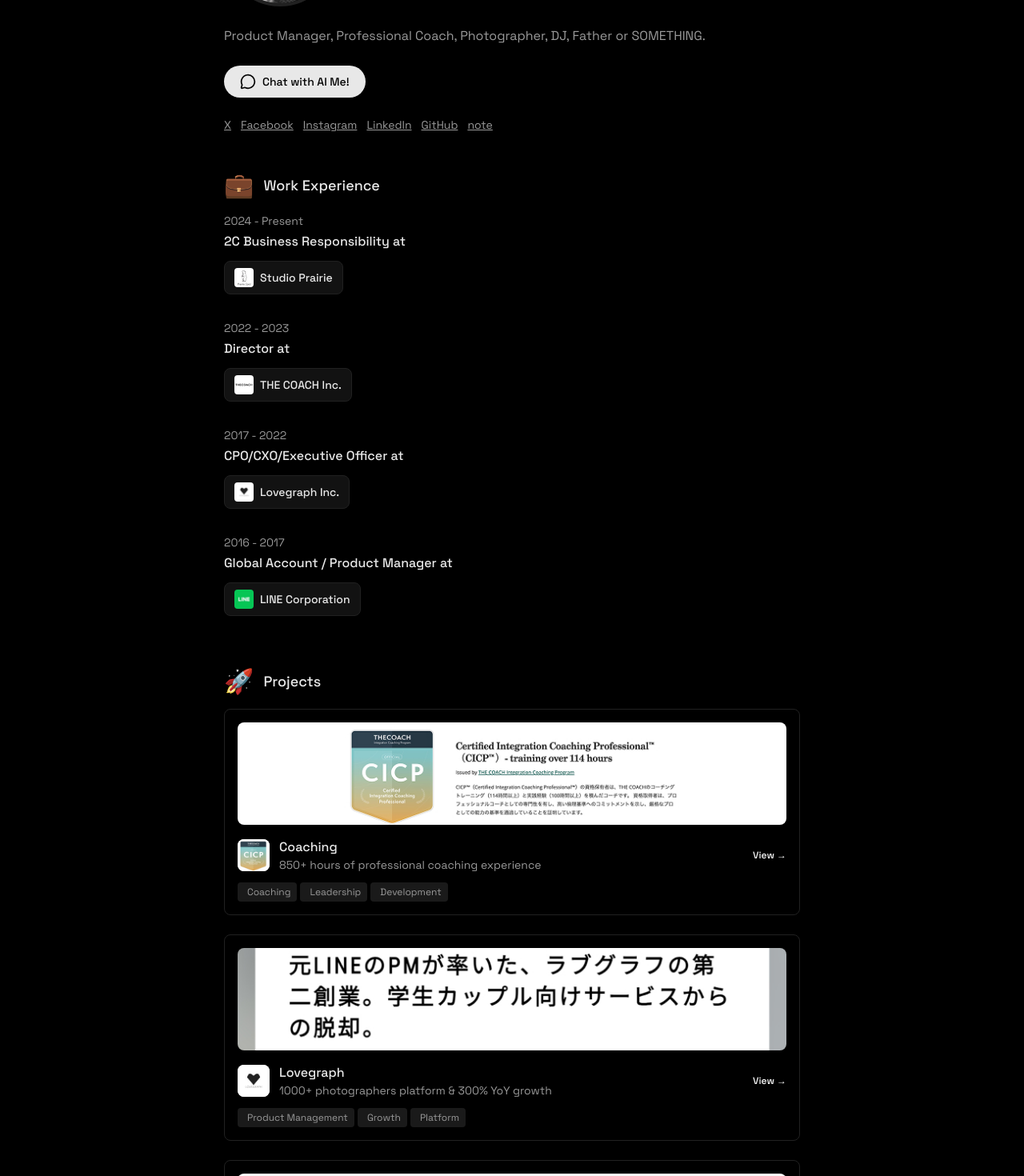
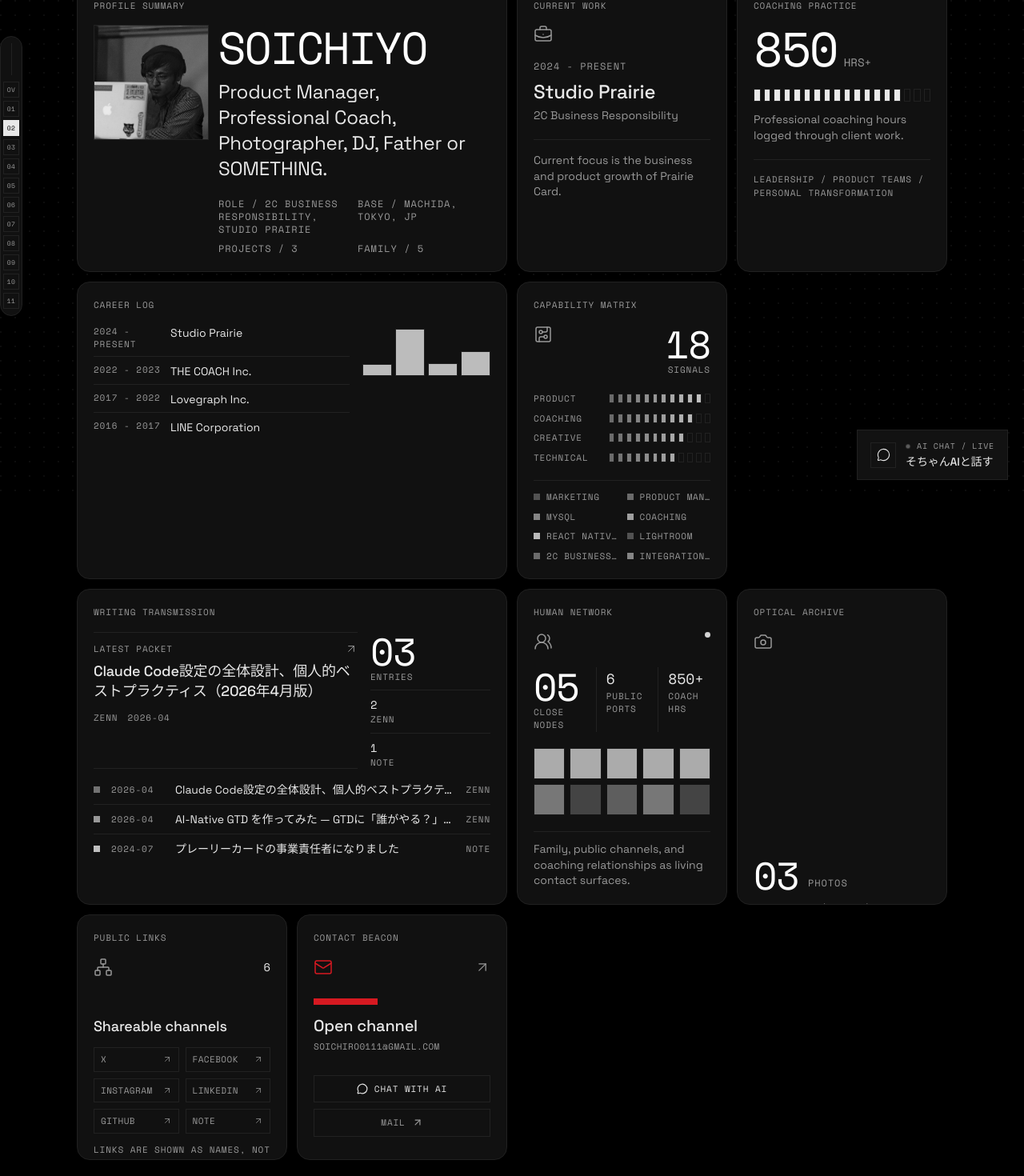
Before and after one commit to soichiyo/bio, a Next.js app: page / in a window 1280 px wide. Shown: the part 180-1650 px from the top of the page at 80% size. Built offline with nearby package versions, Linux system fonts and the light colour scheme; a web font is replaced by a local one.

Commit message:
feat: 新デザインの共有しやすさを高める

```diff
--- a/components/PersonalOSDashboard.tsx
+++ b/components/PersonalOSDashboard.tsx
@@ -12,7 +12,7 @@
   UsersRound,
 } from "lucide-react";
 import Image from "next/image";
-import { useEffect, useMemo, useState } from "react";
+import { useMemo, useState } from "react";
 import {
   expertise,
   myFamily,
@@ -25,30 +25,6 @@
 } from "../lib/data";
 import { ChatModal } from "./ui/ChatModal";
 import type { CSSProperties, ReactNode } from "react";
-
-function useCountUp(target: number, duration = 900) {
-  const [value, setValue] = useState(0);
-
-  useEffect(() => {
-    const startedAt = performance.now();
-    let frame = 0;
-
-    const tick = (now: number) => {
-      const progress = Math.min((now - startedAt) / duration, 1);
-      const eased = 1 - Math.pow(1 - progress, 3);
-      setValue(Math.round(target * eased));
-
-      if (progress < 1) {
-        frame = requestAnimationFrame(tick);
-      }
-    };
-
-    frame = requestAnimationFrame(tick);
-    return () => cancelAnimationFrame(frame);
-  }, [duration, target]);
-
-  return value;
-}
 
 function Card({
   children,
@@ -66,9 +42,6 @@
       animate={{ opacity: 1, y: 0 }}
       transition={{ duration: 0.55, ease: [0.4, 0, 0.2, 1] }}
     >
-      <div className="pointer-events-none absolute right-4 top-4 opacity-0 transition-opacity duration-200 group-hover:opacity-100">
-        <span className="telemetry-label">LIVE</span>
-      </div>
       <div className="telemetry-label mb-4">{label}</div>
       {children}
     </motion.article>
@@ -91,26 +64,6 @@
   );
 }
 
-function DotField({ count = 64, active = 34 }: { count?: number; active?: number }) {
-  return (
-    <div className="grid w-full max-w-none grid-cols-12 gap-1.5 justify-self-stretch md:max-w-[180px] md:grid-cols-8 md:justify-self-end">
-      {Array.from({ length: count }).map((_, index) => {
-        const isActive = index % 3 === 0 || index < active || index === 47;
-        return (
-          <span
-            key={index}
-            className={`aspect-square ${isActive ? "dot-pulse bg-foreground" : "bg-border"}`}
-            style={{
-              opacity: isActive ? 0.18 + ((index * 7) % 6) * 0.12 : 0.34,
-              "--dot-delay": `${(index % 11) * 120}ms`,
-            } as CSSProperties}
-          />
-        );
-      })}
-    </div>
-  );
-}
-
 function MiniBars({ values, labels }: { values: number[]; labels?: string[] }) {
   return (
     <div className="flex h-12 items-end gap-1 sm:h-16" aria-hidden="true">
@@ -129,19 +82,20 @@
   );
 }
 
-function SocialPorts() {
+function PublicLinks() {
   return (
-    <div className="grid grid-cols-3 gap-1.5">
-      {profileData.socialLinks.map((link, index) => (
-        <span
+    <div className="grid grid-cols-2 gap-2">
+      {profileData.socialLinks.map((link) => (
+        <a
           key={link.name}
-          className="h-6 border border-border bg-foreground/80 sm:h-7"
-          title={link.name}
-          style={{
-            opacity: 0.35 + (index % 3) * 0.18,
-            transitionDelay: `${index * 45}ms`,
-          }}
-        />
+          href={link.url}
+          target="_blank"
+          rel="noopener noreferrer"
+          className="flex items-center justify-between gap-2 border border-border px-2 py-1.5 font-data text-[11px] uppercase tracking-[0.04em] text-muted-foreground transition-colors hover:border-[var(--border-visible)] hover:text-foreground"
+        >
+          <span className="truncate">{link.name === "X (Twitter)" ? "X" : link.name}</span>
+          <ArrowUpRight className="h-3 w-3 shrink-0" strokeWidth={1.5} />
+        </a>
       ))}
     </div>
   );
@@ -149,12 +103,12 @@
 
 export function PersonalOSDashboard() {
   const [isChatOpen, setIsChatOpen] = useState(false);
-  const coachingHours = useCountUp(850);
-  const familyNodes = useCountUp(myFamily.length, 700);
-  const projectCount = useCountUp(projects.length, 700);
-  const writingCount = useCountUp(writings.length, 700);
-  const photoCount = useCountUp(photoGallery.length, 700);
-  const socialCount = useCountUp(profileData.socialLinks.length, 700);
+  const coachingHours = 850;
+  const familyNodes = myFamily.length;
+  const projectCount = projects.length;
+  const writingCount = writings.length;
+  const photoCount = photoGallery.length;
+  const socialCount = profileData.socialLinks.length;
 
   const currentWork = workExperiences[0];
   const latestWriting = writings[0];
@@ -189,66 +143,52 @@
   );
 
   return (
-    <section className="mb-16 sm:mb-20">
+    <section className="mb-14 sm:mb-16">
       <div className="mb-5 flex flex-col gap-3 border-b border-border pb-5 sm:mb-6 sm:flex-row sm:items-end sm:justify-between">
         <div>
-          <div className="telemetry-label mb-2">PERSONAL TELEMETRY OS / BIO-001</div>
+          <div className="telemetry-label mb-2">PERSONAL PROFILE / TELEMETRY VIEW</div>
           <h1 className="text-3xl font-semibold tracking-[-0.01em] text-foreground sm:text-5xl">
             {profileData.name}
           </h1>
         </div>
         <div className="flex items-center gap-3 font-data text-xs uppercase tracking-[0.08em] text-muted-foreground">
-          <span className="led-dot" />
-          <span>Tokyo signal active</span>
+          <span className="h-2 w-2 bg-foreground" />
+          <span>{profileData.location}</span>
         </div>
       </div>
 
-      <div className="grid grid-cols-1 gap-3 sm:grid-cols-2 lg:grid-cols-4 lg:[grid-auto-rows:minmax(240px,auto)]">
-        <Card label="IDENTITY CORE" className="min-h-0 sm:col-span-2 sm:min-h-[430px] lg:col-span-2 lg:row-span-2">
-          <div className="flex h-full flex-col justify-between gap-7 sm:gap-8">
-            <div>
-              <div className="mb-6 flex flex-col gap-4 sm:mb-7 sm:flex-row sm:items-start sm:justify-between">
-                <div>
-                  <div className="font-display-dot text-[44px] font-normal leading-none tracking-[-0.04em] text-[var(--display)] sm:text-[72px]">
-                    SOICHIYO
-                  </div>
-                  <div className="mt-2 font-data text-xs uppercase tracking-[0.08em] text-muted-foreground">
-                    IDENTITY HANDLE / PRODUCT + COACHING + CREATIVE
-                  </div>
-                </div>
-                <div className="relative h-36 w-full shrink-0 overflow-hidden border border-border bg-muted sm:h-28 sm:w-28">
+      <div className="grid grid-cols-1 gap-3 sm:grid-cols-2 lg:grid-cols-4">
+        <Card label="PROFILE SUMMARY" className="sm:col-span-2 lg:col-span-2">
+          <div className="grid gap-5 sm:grid-cols-[136px_1fr] sm:items-start">
+            <div className="relative h-36 w-full overflow-hidden border border-border bg-muted sm:h-36 sm:w-36">
               <Image
                 src={profileData.avatar}
                 alt={profileData.name}
                 fill
-                    sizes="(max-width: 640px) 100vw, 112px"
+                sizes="(max-width: 640px) 100vw, 144px"
                 priority
                 className="object-cover grayscale"
               />
             </div>
+            <div className="min-w-0">
+              <div className="font-display-dot text-[42px] font-normal leading-none tracking-[-0.03em] text-[var(--display)] sm:text-[56px]">
+                SOICHIYO
               </div>
-              <p className="max-w-xl text-lg leading-snug tracking-[-0.01em] text-foreground sm:text-2xl">
+              <p className="mt-3 text-lg leading-snug tracking-[-0.01em] text-foreground sm:text-2xl">
                 {profileData.description}
               </p>
+              <div className="mt-5 grid grid-cols-1 gap-2 font-data text-xs uppercase tracking-[0.08em] text-muted-foreground sm:grid-cols-2">
+                <span>Role / {profileData.jobTitle}</span>
+                <span>Base / {profileData.location}</span>
+                <span>Projects / {projectCount}</span>
+                <span>Family / {familyNodes}</span>
               </div>
-
-            <div className="grid gap-4 md:grid-cols-[1fr_180px]">
-              <div className="space-y-3">
-                <div className="telemetry-rule" />
-                <div className="grid grid-cols-1 gap-3 font-data text-xs uppercase tracking-[0.08em] text-muted-foreground sm:grid-cols-2">
-                  <span>MODE / {profileData.jobTitle}</span>
-                  <span>LOC / {profileData.location}</span>
-                  <span>PROJECTS / {projectCount} LIVE MODULES</span>
-                  <span>FAMILY / {familyNodes} NODES</span>
-                </div>
-              </div>
-              <DotField count={48} active={34} />
             </div>
           </div>
         </Card>
 
-        <Card label="CURRENT SIGNAL" className="min-h-[220px] sm:min-h-[240px]">
-          <div className="flex flex-col gap-8 sm:gap-10">
+        <Card label="CURRENT WORK">
+          <div className="flex h-full flex-col gap-5">
             <BriefcaseBusiness className="h-6 w-6 text-muted-foreground" strokeWidth={1.5} />
             <div>
               <div className="font-data text-xs uppercase tracking-[0.08em] text-muted-foreground">
@@ -259,11 +199,16 @@
               </h2>
               <p className="mt-1 text-sm leading-snug text-muted-foreground">{currentWork.title.replace(" at", "")}</p>
             </div>
+            <div className="border-t border-border pt-4">
+              <p className="text-sm leading-snug text-muted-foreground">
+                Current focus is the business and product growth of Prairie Card.
+              </p>
+            </div>
           </div>
         </Card>
 
-        <Card label="COACHING METER" className="min-h-[240px] sm:min-h-[300px] lg:min-h-[240px]">
-          <div className="flex h-full flex-col justify-between">
+        <Card label="COACHING PRACTICE">
+          <div className="flex h-full flex-col gap-5">
             <div className="flex items-baseline gap-2">
               <span className="font-display-dot text-6xl leading-none tracking-[-0.03em] text-[var(--display)]">
                 {coachingHours}
@@ -272,12 +217,19 @@
             </div>
             <div className="space-y-3">
               <SegmentMeter value={86} />
-              <p className="text-sm text-muted-foreground">850+ coaching hours logged.</p>
+              <p className="text-sm text-muted-foreground">
+                Professional coaching hours logged through client work.
+              </p>
+            </div>
+            <div className="border-t border-border pt-4">
+              <p className="font-data text-[11px] uppercase tracking-[0.08em] text-muted-foreground">
+                Leadership / product teams / personal transformation
+              </p>
             </div>
           </div>
         </Card>
 
-        <Card label="PRODUCT LOG" className="min-h-[240px] sm:col-span-2 lg:col-span-2">
+        <Card label="CAREER LOG" className="sm:col-span-2 lg:col-span-2">
           <div className="grid h-full gap-4 sm:grid-cols-[1fr_160px]">
             <div className="space-y-2">
               {workExperiences.map((work) => (
@@ -372,7 +324,7 @@
               <div className="grid grid-cols-3 gap-2 md:grid-cols-1">
                 <div>
                   <div className="font-display-dot text-5xl leading-none tracking-[-0.03em] text-[var(--display)]">
-                    0{writingCount}
+                    {String(writingCount).padStart(2, "0")}
                   </div>
                   <div className="font-data text-[11px] uppercase tracking-[0.08em] text-muted-foreground">
                     entries
@@ -427,7 +379,7 @@
             <div className="grid grid-cols-3 gap-3">
               <div>
                 <div className="font-display-dot text-5xl leading-none tracking-[-0.03em] text-[var(--display)]">
-                  0{familyNodes}
+                  {String(familyNodes).padStart(2, "0")}
                 </div>
                 <div className="font-data text-[11px] uppercase tracking-[0.08em] text-muted-foreground">
                   close nodes
@@ -472,7 +424,7 @@
             <div>
               <div className="mb-2 flex items-end gap-3">
                 <span className="font-display-dot text-5xl leading-none tracking-[-0.03em] text-[var(--display)]">
-                  0{photoCount}
+                  {String(photoCount).padStart(2, "0")}
                 </span>
                 <span className="pb-1.5 font-data text-xs uppercase tracking-[0.08em] text-muted-foreground">photos</span>
               </div>
@@ -483,24 +435,21 @@
           </div>
         </Card>
 
-        <Card label="PUBLIC CHANNELS" className="min-h-[210px]">
-          <div className="flex h-full flex-col justify-between">
+        <Card label="PUBLIC LINKS" className="min-h-[210px]">
+          <div className="flex h-full flex-col justify-between gap-4">
             <div className="flex items-center justify-between">
               <Network className="h-6 w-6 text-muted-foreground" strokeWidth={1.5} />
-              <span className="led-dot" style={{ animationDelay: "400ms" }} />
+              <span className="font-data text-sm text-foreground">{socialCount}</span>
             </div>
             <div className="space-y-3">
               <div className="flex items-baseline gap-2">
-                <span className="font-display-dot text-5xl leading-none tracking-[-0.03em] text-[var(--display)]">
-                  0{socialCount}
-                </span>
-                <span className="font-data text-xs uppercase tracking-[0.08em] text-muted-foreground">
-                  ports
+                <span className="text-lg font-medium tracking-[-0.01em] text-foreground">
+                  Shareable channels
                 </span>
               </div>
-              <SocialPorts />
+              <PublicLinks />
               <p className="font-data text-[11px] uppercase tracking-[0.08em] text-muted-foreground">
-                Social links exposed below
+                Links are shown as names, not abstract ports
               </p>
             </div>
           </div>
--- a/lib/design-variant.ts
+++ b/lib/design-variant.ts
@@ -5,7 +5,7 @@
 const configuredDefaultDesign = process.env.BIO_DESIGN_VARIANT;
 
 export const DEFAULT_BIO_DESIGN: BioDesignVariant =
-  configuredDefaultDesign === "telemetry" ? "telemetry" : "legacy";
+  configuredDefaultDesign === "legacy" ? "legacy" : "telemetry";
 
 export function parseBioDesignVariant(
   value: string | string[] | undefined,
@@ -16,5 +16,9 @@
     return "telemetry";
   }
 
+  if (variant === "legacy" || variant === "classic") {
+    return "legacy";
+  }
+
   return DEFAULT_BIO_DESIGN;
 }
```
Also changed, not shown: 1 other file (tests, documents, lock files or other folders). Lines whose indentation alone changed are shown as unchanged.
